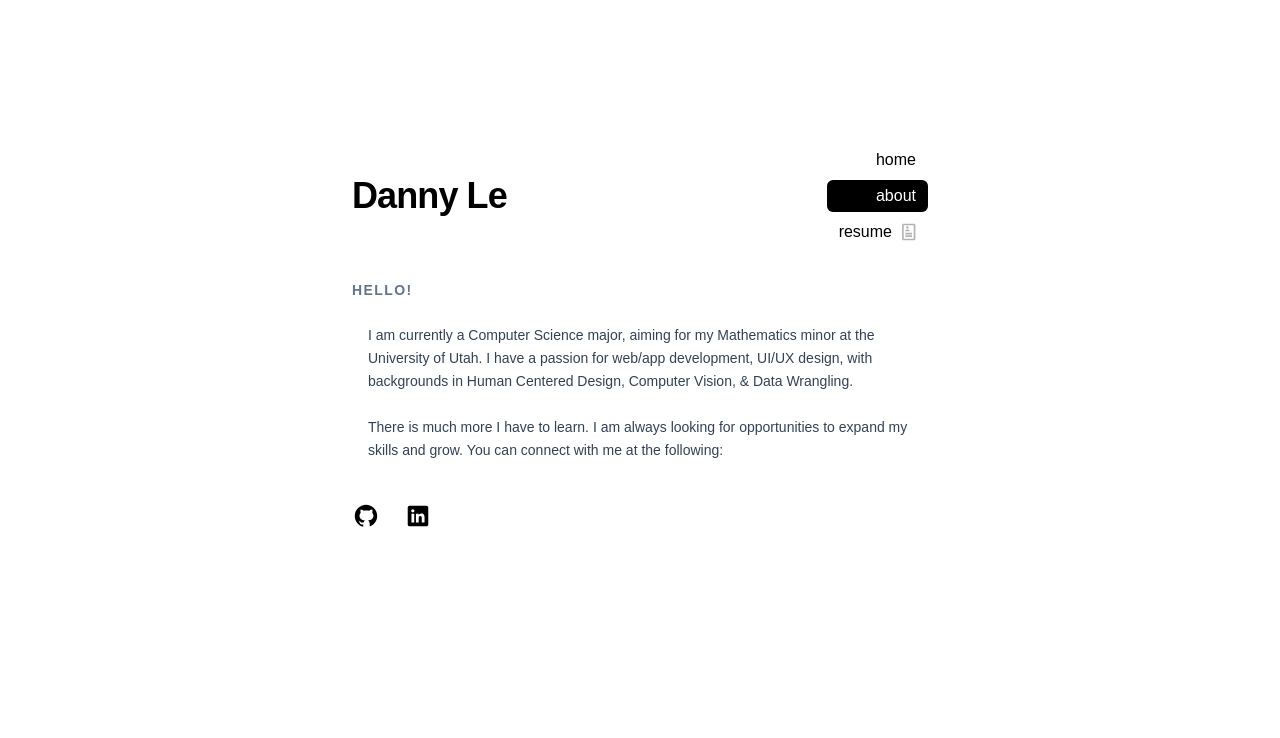
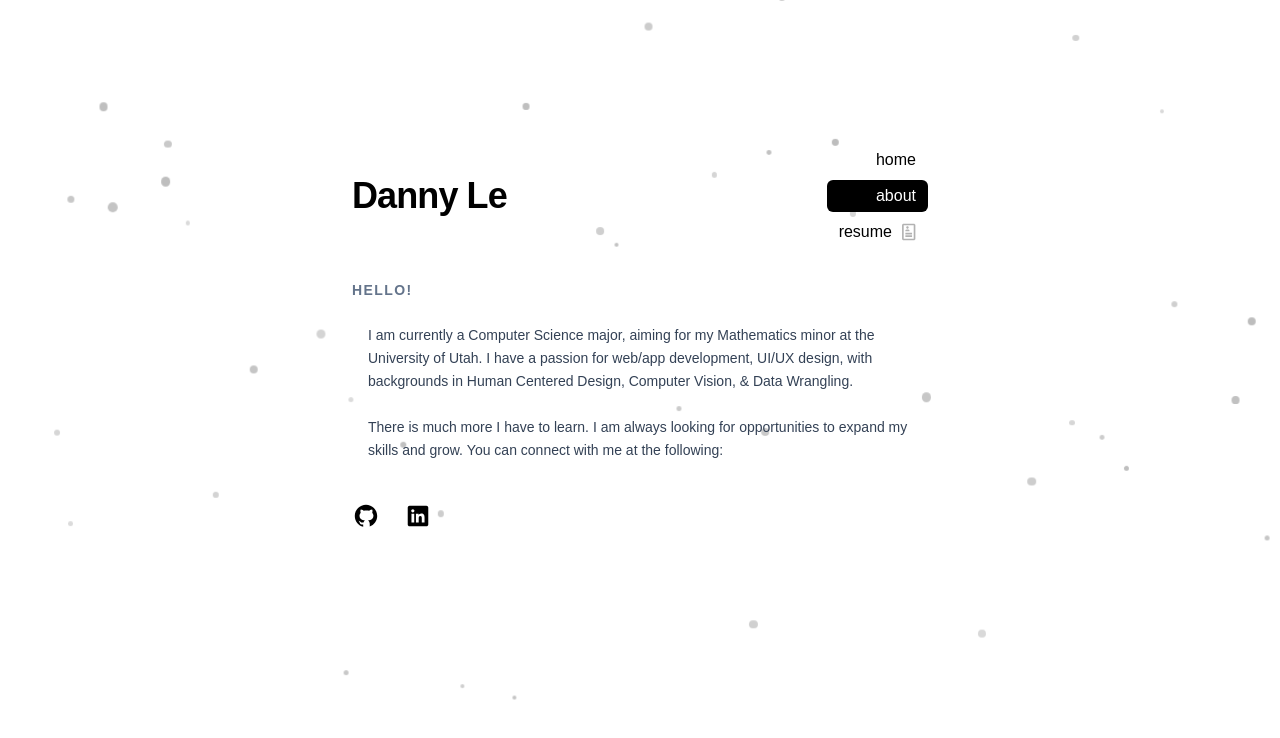
Before and after one commit to danny-tle/personal-website, a Next.js app: page /about in a window 1280 px wide. Shown: the top 738 px of the page. Built offline with nearby package versions, Linux system fonts and the light colour scheme; a web font is replaced by a local one.

Commit message:
Added snowfall animation

```diff
--- a/app/about/page.tsx
+++ b/app/about/page.tsx
@@ -2,11 +2,13 @@
 
 import React from "react";
 import Navbar from "@/components/Navbar";
+import RevealSection from "@/components/RevealSection";
 
 export default function AboutPage() {
   return (
     <div className="page-wrapper">
       <div className="page-container bg-white/0">
+        <RevealSection delay={0}>
           {/* Navbar */}
           <div className="page-header mb-8">
             <h1 className="page-title">
@@ -14,14 +16,18 @@ export default function AboutPage() {
             </h1>
             <Navbar />
           </div>
+        </RevealSection>
 
+        <RevealSection delay={150}>
           {/* Introduction */}
           <div className="mb-6">
             <div className="section-heading">
               hello!
             </div>
           </div>
+        </RevealSection>
 
+        <RevealSection delay={300}>
           {/* Body */}
           <div className="space-y-6 text-slate-700">
             <p className="body-text">
@@ -44,7 +50,9 @@ export default function AboutPage() {
               </a>
             </p>
           </div>
+        </RevealSection>
 
+        <RevealSection delay={450}>
           {/* Socials */}
           <footer className="mt-10 flex items-center gap-6">
             <a href="https://github.com/danny-tle" className="hover:opacity-80">
@@ -54,6 +62,7 @@ export default function AboutPage() {
               <img src="/linkedin.svg" alt="linkedin" width={28} height={28} />
             </a>
           </footer>
+        </RevealSection>
       </div>
     </div>
   );
--- a/app/globals.css
+++ b/app/globals.css
@@ -14,6 +14,33 @@ body {
 
 .custom-text-18 {
     font-size: 18px;
+}
+
+/* ── Snow ── */
+@keyframes snowfall {
+    0% {
+        transform: translate(0, -5vh);
+    }
+    25% {
+        transform: translate(15px, 25vh);
+    }
+    50% {
+        transform: translate(-10px, 55vh);
+    }
+    75% {
+        transform: translate(12px, 80vh);
+    }
+    100% {
+        transform: translate(-5px, 105vh);
+    }
+}
+
+.snowflake {
+    position: absolute;
+    top: -10px;
+    border-radius: 50%;
+    background: rgba(0, 0, 0, 0.4);
+    animation: snowfall linear infinite;
 }
 
 /* ── Layout ── */
--- a/app/layout.tsx
+++ b/app/layout.tsx
@@ -1,7 +1,7 @@
 import type { Metadata } from "next";
 import { Radio_Canada } from "next/font/google";
 import "./globals.css";
-import PageReveal from "@/components/PageReveal";
+import Snow from "@/components/Rain";
 
 const radio = Radio_Canada({
   subsets: ["latin"],
@@ -24,8 +24,9 @@ export default function RootLayout({
   return (
     <html lang="en">
       <body className={`${radio.className} min-h-screen bg-white`}>
-        <main className="mx-auto max-w-2xl px-6 py-16">
-          <PageReveal>{children}</PageReveal>
+        <Snow />
+        <main className="relative mx-auto max-w-2xl px-6 py-16" style={{ zIndex: 1 }}>
+          {children}
         </main>
       </body>
     </html>
--- a/app/page.js
+++ b/app/page.js
@@ -1,6 +1,5 @@
 "use client";
 
-import Image from "next/image";
 import { Radio_Canada, Noto_Sans } from "next/font/google";
 import React, { useState, useEffect, useRef } from "react";
 import Navbar from "@/components/Navbar";
@@ -34,7 +33,7 @@ export default function Home() {
               <a href="" className="underline">
               </a>
             </p>
-            <p className="text-slate-500"> Interests— Frontend, Data Analysis, App Development</p>
+            <p className="text-slate-500"> Interests— Frontend, Backend, Data Analysis, App Development</p>
           </div>
 
 
--- /dev/null
+++ b/components/Rain.tsx
@@ -0,0 +1,61 @@
+"use client";
+
+import React, { useEffect, useState } from "react";
+
+interface Flake {
+  id: number;
+  left: number;
+  delay: number;
+  duration: number;
+  opacity: number;
+  size: number;
+}
+
+export default function Snow() {
+  const [flakes, setFlakes] = useState<Flake[]>([]);
+  const [prefersReduced, setPrefersReduced] = useState(false);
+
+  useEffect(() => {
+    const mq = window.matchMedia("(prefers-reduced-motion: reduce)");
+    if (mq.matches) {
+      setPrefersReduced(true);
+      return;
+    }
+
+    const generated: Flake[] = Array.from({ length: 70 }, (_, i) => ({
+      id: i,
+      left: Math.random() * 100,
+      delay: Math.random() * 10,
+      duration: 5 + Math.random() * 5,
+      opacity: 0.35 + Math.random() * 0.3,
+      size: 4 + Math.random() * 6,
+    }));
+
+    setFlakes(generated);
+  }, []);
+
+  if (prefersReduced || flakes.length === 0) return null;
+
+  return (
+    <div
+      aria-hidden="true"
+      className="pointer-events-none fixed inset-0 overflow-hidden"
+      style={{ zIndex: 0 }}
+    >
+      {flakes.map((flake) => (
+        <div
+          key={flake.id}
+          className="snowflake"
+          style={{
+            left: `${flake.left}%`,
+            animationDelay: `${flake.delay}s`,
+            animationDuration: `${flake.duration}s`,
+            opacity: flake.opacity,
+            width: `${flake.size}px`,
+            height: `${flake.size}px`,
+          }}
+        />
+      ))}
+    </div>
+  );
+}
--- /dev/null
+++ b/components/RevealSection.tsx
@@ -0,0 +1,41 @@
+"use client";
+
+import React, { useEffect, useState } from "react";
+
+interface RevealSectionProps {
+  children: React.ReactNode;
+  delay?: number;
+}
+
+export default function RevealSection({ children, delay = 0 }: RevealSectionProps) {
+  const [visible, setVisible] = useState(false);
+  const [prefersReduced, setPrefersReduced] = useState(false);
+
+  useEffect(() => {
+    const mq = window.matchMedia("(prefers-reduced-motion: reduce)");
+    if (mq.matches) {
+      setPrefersReduced(true);
+      setVisible(true);
+      return;
+    }
+    const t = window.setTimeout(() => setVisible(true), 80 + delay);
+    return () => clearTimeout(t);
+  }, [delay]);
+
+  if (prefersReduced) {
+    return <div>{children}</div>;
+  }
+
+  return (
+    <div
+      className="transition-[opacity,transform,filter] duration-700 ease-out will-change-[opacity,transform,filter]"
+      style={{
+        opacity: visible ? 1 : 0,
+        transform: visible ? "translateY(0)" : "translateY(12px)",
+        filter: visible ? "blur(0px)" : "blur(8px)",
+      }}
+    >
+      {children}
+    </div>
+  );
+}
```
Lines whose indentation alone changed are shown as unchanged.
